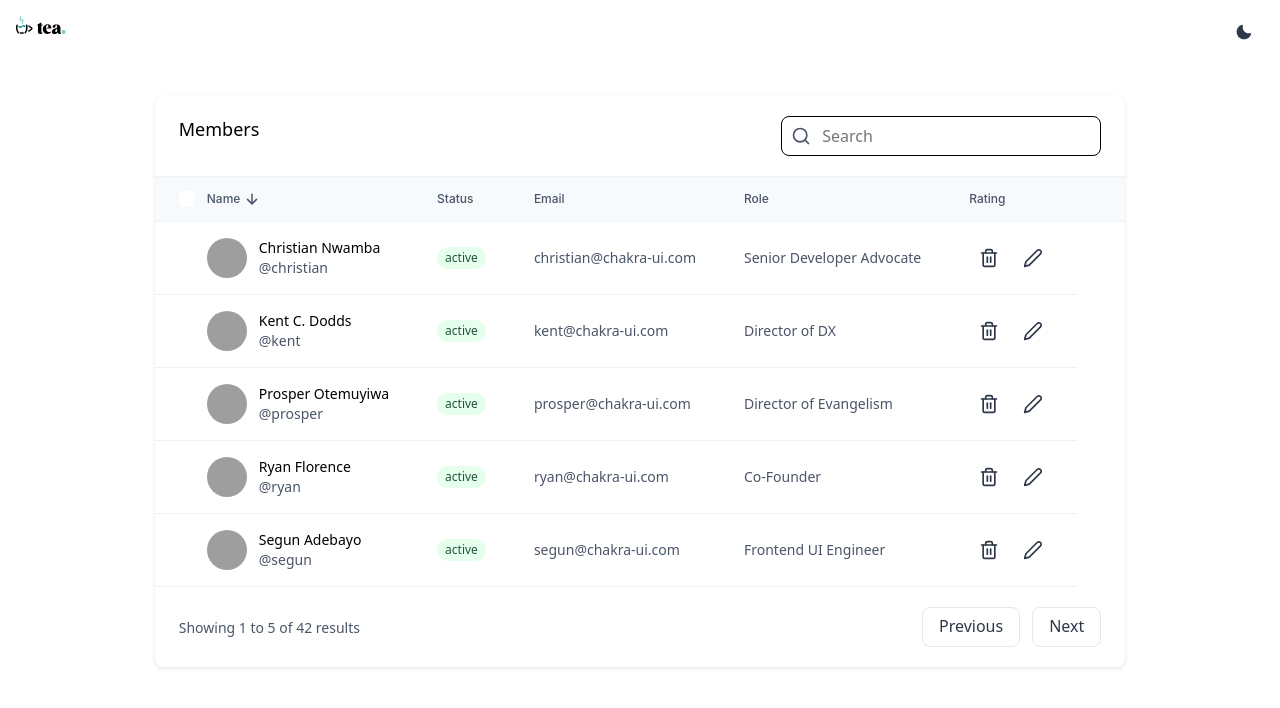
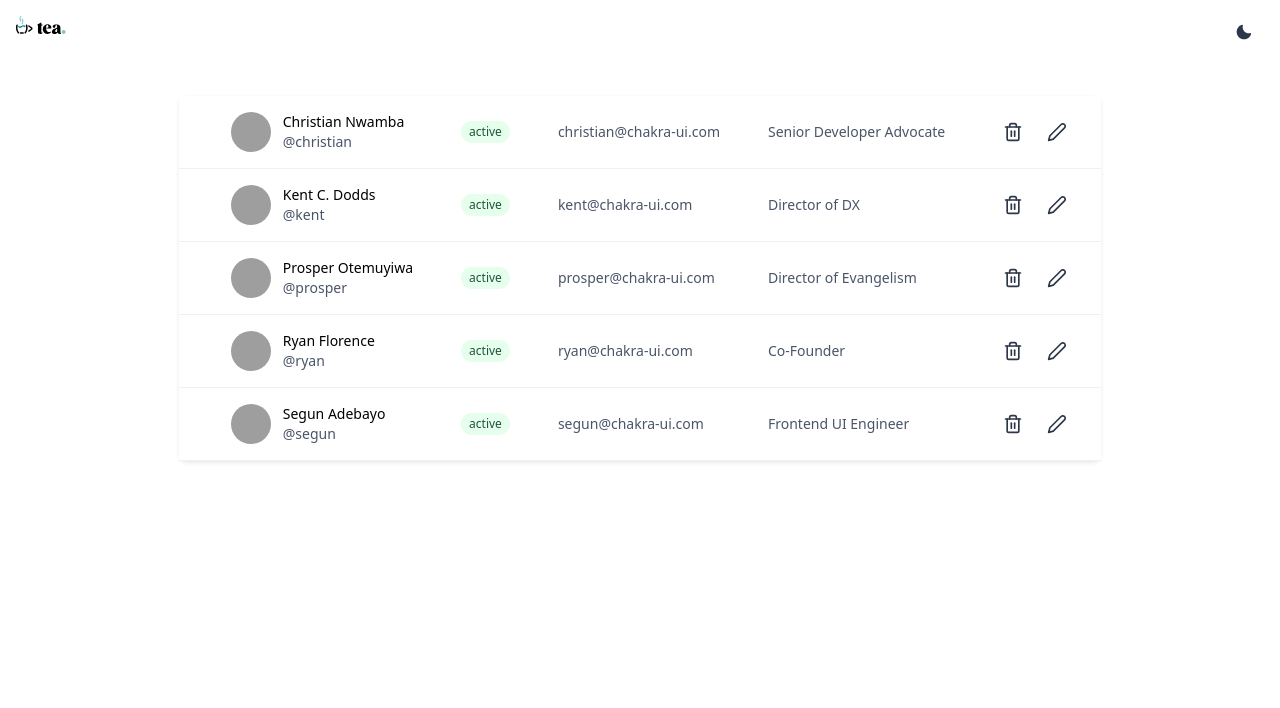
Before and after one commit to TylerJNewman/Thyme, a Next.js app: page / in a window 1280 px wide. Shown: the top 708 px of the page. Built offline with nearby package versions, Linux system fonts and the light colour scheme; grey boxes are pictures that could not be loaded.

Commit message:
Remove unused code

```diff
--- a/src/components/MemberTable.tsx
+++ b/src/components/MemberTable.tsx
@@ -24,7 +24,7 @@ export const MemberTable = (props: TableProps) => (
   <Table {...props}>
     <Thead>
       <Tr>
-        <Th>
+        {/* <Th>
           <HStack spacing="3">
             <Checkbox />
             <HStack spacing="1">
@@ -37,7 +37,7 @@ export const MemberTable = (props: TableProps) => (
         <Th>Email</Th>
         <Th>Role</Th>
         <Th>Rating</Th>
-        <Th></Th>
+        <Th></Th> */}
       </Tr>
     </Thead>
     <Tbody>
--- a/src/components/Table.tsx
+++ b/src/components/Table.tsx
@@ -26,42 +26,8 @@ export const Table = () => {
       borderRadius={useBreakpointValue({base: 'none', md: 'lg'})}
     >
       <Stack spacing="5">
-        <Box px={{base: '4', md: '6'}} pt="5">
-          <Stack
-            direction={{base: 'column', md: 'row'}}
-            justify="space-between"
-          >
-            <Text fontSize="lg" fontWeight="medium">
-              Members
-            </Text>
-            <InputGroup maxW="xs">
-              <InputLeftElement pointerEvents="none">
-                <Icon as={FiSearch} color="muted" boxSize="5" />
-              </InputLeftElement>
-              <Input placeholder="Search" />
-            </InputGroup>
-          </Stack>
-        </Box>
         <Box overflowX="auto">
           <MemberTable />
-        </Box>
-        <Box px={{base: '4', md: '6'}} pb="5">
-          <HStack spacing="3" justify="space-between">
-            {!isMobile && (
-              <Text color="muted" fontSize="sm">
-                Showing 1 to 5 of 42 results
-              </Text>
-            )}
-            <ButtonGroup
-              spacing="3"
-              justifyContent="space-between"
-              width={{base: 'full', md: 'auto'}}
-              variant="secondary"
-            >
-              <Button>Previous</Button>
-              <Button>Next</Button>
-            </ButtonGroup>
-          </HStack>
         </Box>
       </Stack>
     </Box>
--- a/src/pages/index.tsx
+++ b/src/pages/index.tsx
@@ -1,5 +1,4 @@
 import {Container} from '../components/Container'
-import {DarkModeSwitch} from '../components/DarkModeSwitch'
 import Nav from '../components/Nav'
 import {Table} from '../components/Table'
 
@@ -8,7 +7,6 @@ const Index = () => (
     <Nav />
     <Container py={{base: '4', md: '8'}} px={{base: '0', md: 8}}>
       <Table />
-      {/* <DarkModeSwitch /> */}
     </Container>
   </>
 )
```
